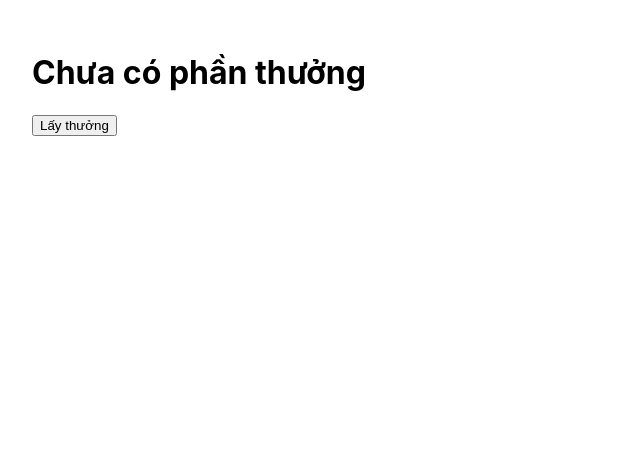
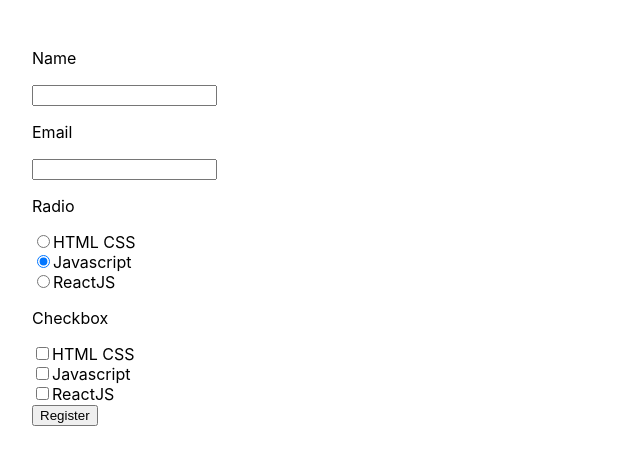
Before and after one commit to huuphuoc100911/tiktok_reacjs, a React (Create React App) app: page / in a window 1280 px wide. Shown: the top 464 px of the page, without its empty margins (0-640 px from the left). Built offline with nearby package versions, Linux system fonts and the light colour scheme.

Commit message:
useState #3 two-way binding

```diff
--- a/src/App.js
+++ b/src/App.js
@@ -1,26 +1,80 @@
 import { useState } from "react";
 
-const gifts = [
-    "CPU i9",
-    "Ram 32GB RGB",
-    "RGB Keyboard",
-    "Tai nghe Sony",
-    "Chuột Logitech",
+// Response from API
+const courses = [
+    {
+        id: 1,
+        name: "HTML CSS",
+    },
+    {
+        id: 2,
+        name: "Javascript",
+    },
+    {
+        id: 3,
+        name: "ReactJS",
+    },
 ];
 
 function App() {
-    const [gift, setGift] = useState();
+    // input text, email
+    const [name, setName] = useState("");
+    const [email, setEmail] = useState("");
 
-    const randomGift = () => {
-        const index = Math.floor(Math.random() * gifts.length);
+    //input radio, checkbox
+    const [radioChecked, setRadioChecked] = useState(2);
+    const [checkboxChecked, setCheckboxChecked] = useState([]);
 
-        setGift(gifts[index]);
+    const handleCheckbox = (id) => {
+        setCheckboxChecked((pre) => {
+            const isCheck = checkboxChecked.includes(id);
+
+            if (isCheck) {
+                // Uncheck
+                return checkboxChecked.filter((item) => item !== id);
+            } else {
+                // Check
+                return [...pre, id];
+            }
+        });
+    };
+
+    const handleSubmit = () => {
+        // Call API
+        console.log({ name, email, radioChecked, checkboxChecked });
     };
 
     return (
         <div style={{ padding: 32 }}>
-            <h1>{gift || "Chưa có phần thưởng"}</h1>
-            <button onClick={randomGift}>Lấy thưởng</button>
+            <p>Name</p>
+            <input value={name} onChange={(e) => setName(e.target.value)} />
+            <p>Email</p>
+            <input value={email} onChange={(e) => setEmail(e.target.value)} />
+            {/* Radio */}
+            <p>Radio</p>
+            {courses.map((course) => (
+                <div key={course.id}>
+                    <input
+                        type="radio"
+                        checked={radioChecked === course.id}
+                        onChange={() => setRadioChecked(course.id)}
+                    />
+                    {course.name}
+                </div>
+            ))}
+            {/* Checkbox */}
+            <p>Checkbox</p>
+            {courses.map((course) => (
+                <div key={course.id}>
+                    <input
+                        type="checkbox"
+                        checked={checkboxChecked.includes(course.id)}
+                        onChange={() => handleCheckbox(course.id)}
+                    />
+                    {course.name}
+                </div>
+            ))}
+            <button onClick={handleSubmit}>Register</button>
         </div>
     );
 }
```
